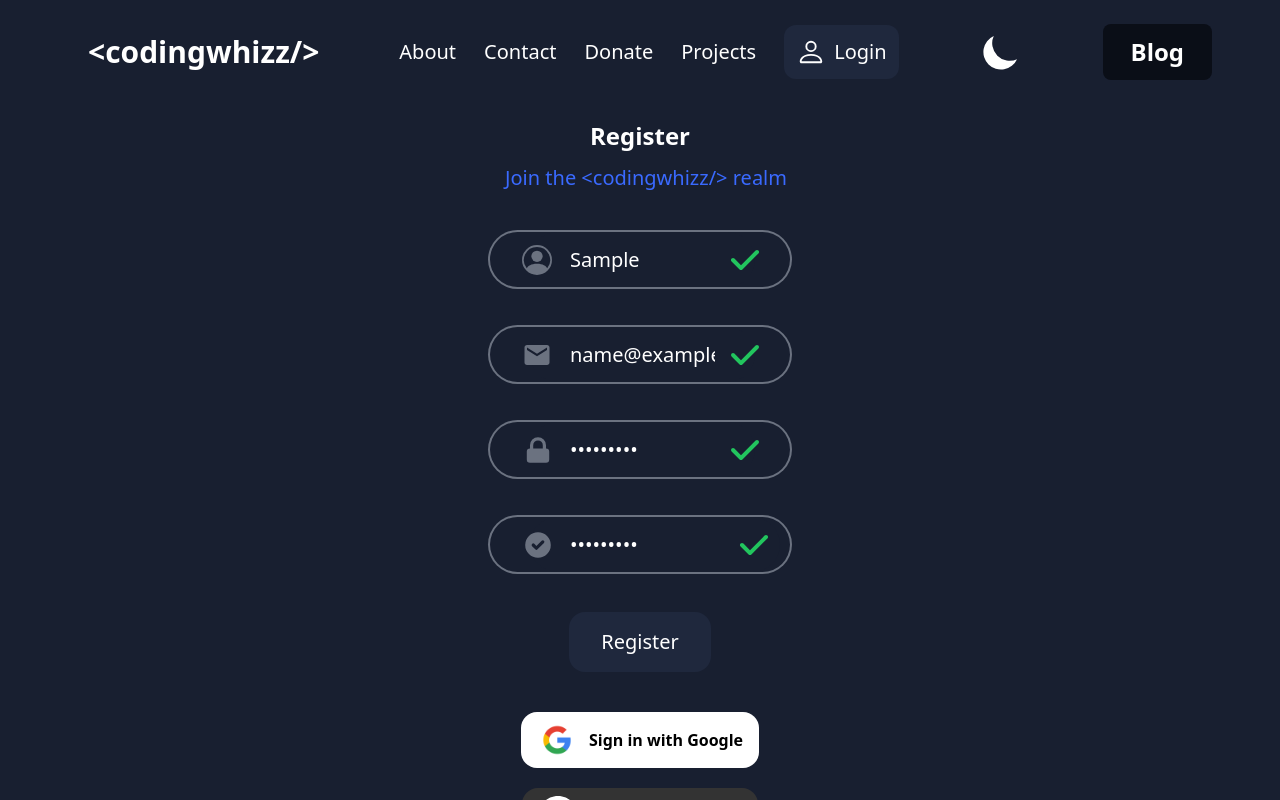
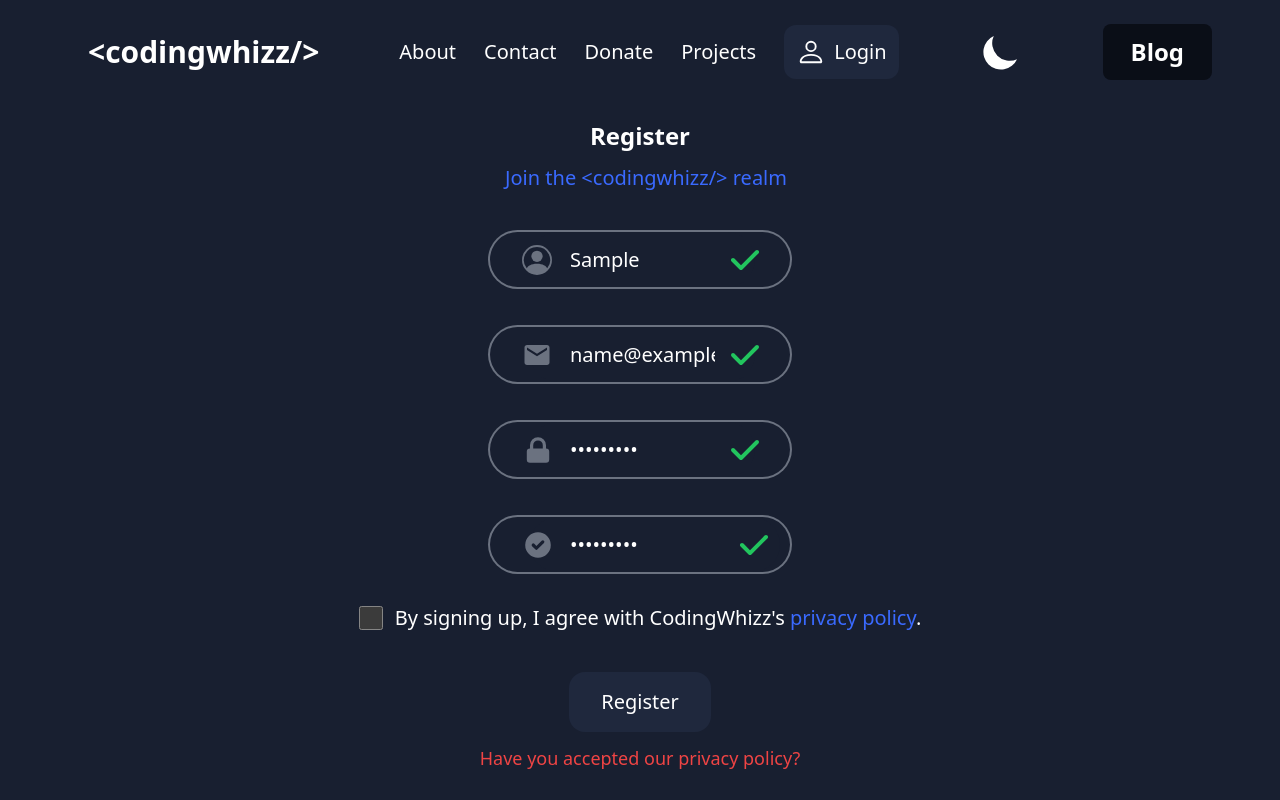
Before and after one commit to badma025/codingwhizz, a Next.js app: page /register in a window 1280 px wide. Both pictures are taken after typing "Sample", "name@example.com", "Sample123", "Sample123" into the empty fields and a click on the button "Register". Shown: the top 800 px of the page. Built offline with nearby package versions, Linux system fonts and the light colour scheme; no server answers.

Commit message:
update #13: updated error messages for /login and /register and added my photo on homepage

```diff
--- a/components/About/index.tsx
+++ b/components/About/index.tsx
@@ -1,25 +1,29 @@
 const About = () => {
   return (
     <div className="mt-20 pb-40" id="about">
-      <div className="flex flex-col xl:flex-row xl:space-x-5 items-center justify-center">
+      <div className="flex flex-col items-center justify-center xl:flex-row xl:space-x-5">
         <div>
-          <h1 className=" mx-20 text-3xl font-semibold xl:justify-start">About</h1>
+          <h1 className=" mx-20 text-3xl font-semibold xl:justify-start">
+            About
+          </h1>
         </div>
         <div className="mt-5 h-1 w-[200px]  rounded-full bg-[#646464]" />
       </div>
-      <div className="mx-20  flex flex-col items-center xl:flex-row xl:justify-evenly xl:space-x-7">
-        <div className=" mt-12 flex  md:text-left text-center text-lg  sm:text-xl xl:w-1/2 ">
+      <div className="mx-20  flex flex-col items-center xl:flex-row justify-center xl:justify-evenly xl:space-x-7">
+        <div className=" mt-12 flex  text-center text-lg sm:text-xl  md:text-left xl:w-1/2 ">
           <h2>
             Hello! My name is Alim and I enjoy creating things that live on the
             internet. My passion for web development sprouted at the age of 11,
-            after a computer science lesson on HTML and CSS. Since then, I’ve explored more
-            into the world of web development with technologies such as{' '}
-            <span className="text-[#3A66FF]">Next.js</span>,{' '}
+            after a computer science lesson on HTML and CSS. Since then, I’ve
+            explored more into the world of web development with technologies
+            such as <span className="text-[#3A66FF]">Next.js</span>,{' '}
             <span className="text-[#3A66FF]">Tailwind</span> and
             <span className="text-[#3A66FF]"> Firebase</span>.
           </h2>
         </div>
-        <div className="mt-10 h-40 w-40 bg-[#5FFF82]" />
+        <div className="mt-10 h-40 w-40">
+          <img className="rounded-xl" src="/me.JPG" alt="me" />
+        </div>
       </div>
     </div>
   )
--- a/components/Contact/index.tsx
+++ b/components/Contact/index.tsx
@@ -6,6 +6,7 @@ import { db } from '../../utils/firebase'
 
 const Contact = () => {
   const [isSubmitted, setIsSubmitted] = useState(false)
+  const [isSubmitting, setIsSubmitting] = useState(false)
   const formik = useFormik({
     initialValues: {
       name: '',
@@ -22,16 +23,19 @@ const Contact = () => {
         .required('Required'),
     }),
     async onSubmit(data, formikHelpers) {
+      setIsSubmitting(true)
       const payload = {
         name: data.name,
         email: data.email,
         message: data.message,
-        timestamp: serverTimestamp()
+        timestamp: serverTimestamp(),
       }
-      const messageCollectionRef = collection(db, "messages")
+      const messageCollectionRef = collection(db, 'messages')
       await addDoc(messageCollectionRef, payload)
 
       formikHelpers.resetForm()
+      setIsSubmitted(true)
+      setIsSubmitting(false)
     },
   })
 
@@ -76,7 +80,6 @@ const Contact = () => {
                 placeholder="Name"
                 onChange={formik.handleChange}
                 value={formik.values.name}
-                onBlur={formik.handleBlur}
                 id="name"
               />
               {formik.errors.name && formik.touched.name ? (
@@ -88,7 +91,6 @@ const Contact = () => {
                 placeholder="Email"
                 onChange={formik.handleChange}
                 value={formik.values.email}
-                onBlur={formik.handleBlur}
                 id="email"
               />
               {formik.errors.email && formik.touched.email ? (
@@ -100,7 +102,6 @@ const Contact = () => {
                 placeholder="Message"
                 onChange={formik.handleChange}
                 value={formik.values.message}
-                onBlur={formik.handleBlur}
                 id="message"
               />
 
@@ -113,6 +114,7 @@ const Contact = () => {
               <button
                 type="submit"
                 className="mx-auto mt-10 flex cursor-pointer items-center justify-center rounded-full bg-[#E0D7C2] px-6 py-4  text-2xl transition duration-300 ease-in-out hover:scale-110 dark:bg-[#1F283D]"
+                disabled={isSubmitting}
               >
                 Say Hello
               </button>
--- a/components/Login/index.tsx
+++ b/components/Login/index.tsx
@@ -14,6 +14,10 @@ const Login = () => {
   const passwordRef = useRef()
   const [user] = useAuthState(auth)
   const [isSubmitting, setIsSubmitting] = useState(false)
+
+  const [passwordError, setPasswordError] = useState(false)
+  const [emailError, setEmailError] = useState(false)
+  const [error, setError] = useState(false)
 
   const handleSubmit = async (e: any) => {
 
@@ -32,13 +36,13 @@ const Login = () => {
 
     } catch (error: any) {
       if (error.code === 'auth/wrong-password') {
-        alert('Error: Invalid password.')
+        setPasswordError(true)
       }
       if (error.code === "auth/invalid-email") {
-        alert("Error: Invalid email")
+        setEmailError(true)
       }
       else {
-        alert("Error: Invalid email and password.")
+        setError(true)
       }
     }
     setIsSubmitting(false)
@@ -80,6 +84,22 @@ const Login = () => {
       >
         <h2 className="text-xl">Login</h2>
       </button>
+
+      {passwordError && (
+        <div className="sm:text-md mt-2 flex items-center justify-center text-sm text-red-500 md:text-lg ">
+          <h2>Incorrect password. Please try again.</h2>
+        </div>
+      )}
+      {emailError && (
+        <div className=" sm:text-md mt-2 flex items-center justify-center text-sm text-red-500 md:text-lg ">
+          <h2>Incorrect email. Please try again.</h2>
+        </div>
+      )}
+      {error && (
+        <div className=" sm:text-md mt-2 flex items-center justify-center text-sm text-red-500 md:text-lg ">
+          <h2>Error. Please try again.</h2>
+        </div>
+      )}
     </div>
   )
 }
--- a/components/RegisterComponent/index.tsx
+++ b/components/RegisterComponent/index.tsx
@@ -10,17 +10,20 @@ import { MdEmail } from 'react-icons/md'
 import * as Yup from 'yup'
 import { useFormik } from 'formik'
 import { auth, db } from '../../utils/firebase'
-import {
-  createUserWithEmailAndPassword,
-  updateProfile,
-} from 'firebase/auth'
+import { createUserWithEmailAndPassword, updateProfile } from 'firebase/auth'
 import { useRouter } from 'next/router'
 import { useRecoilState } from 'recoil'
 import { isSubmittedState } from '../../atoms'
 import { useAuthState } from 'react-firebase-hooks/auth'
 
 const RegisterComponent = () => {
+  const [checked, setChecked] = useState(false)
+  const [emailError, setEmailError] = useState(false)
+  const [checkedError, setCheckedError] = useState(false)
+
   const [isSubmitted, setIsSubmitted] = useRecoilState(isSubmittedState)
+  const [isSubmitting, setIsSubmitting] = useState(false)
+
   const [user] = useAuthState(auth)
   const router = useRouter()
   const formik = useFormik({
@@ -43,27 +46,29 @@ const RegisterComponent = () => {
         .oneOf([Yup.ref('password'), null], 'Passwords must match'),
     }),
     async onSubmit(data, formikHelpers) {
+      setIsSubmitting(true)
+
+      if (!checked) {
+        setCheckedError(true)
+      }
 
       try {
         await createUserWithEmailAndPassword(auth, data.email, data.password)
-
       } catch (error: any) {
         if (error.code === 'auth/email-already-in-use') {
-         alert('Error: Email aready in use.')
+          setEmailError(true)
         }
       }
 
+      //  @ts-ignore
+      await updateProfile(auth.currentUser, {
+        displayName: data.username,
+      })
+      formikHelpers.resetForm()
 
-
-     //  @ts-ignore
-     await updateProfile(auth.currentUser, {
-           displayName: data.username
-      })
-     formikHelpers.resetForm()
-     setIsSubmitted(true)
-   },
-
-
+      setIsSubmitted(true)
+      setIsSubmitting(false)
+    },
   })
   return (
     <div>
@@ -186,13 +191,54 @@ const RegisterComponent = () => {
           </div>
         </label>
 
+        <div className="mx-10 mt-8 flex items-center justify-center  space-x-3   text-sm sm:mx-0 md:text-xl  ">
+          <input
+            type="checkbox"
+            checked={checked}
+            onChange={(e) => setChecked(e.target.checked)}
+            name=""
+            id="checkbox"
+            className=" h-3 w-3 md:h-6 md:w-6"
+            height={20}
+            width={20}
+          />
+          <h2>
+            By signing up, I agree with CodingWhizz's{' '}
+            <span
+              // @ts-ignore
+              onClick={() =>
+                router.push('https://codingwhizz.org/privacy-policy')
+              }
+              className="cursor-pointer text-[#3A6AFF]"
+            >
+              privacy policy
+            </span>
+            .
+          </h2>
+        </div>
+
         <button
+          disabled={isSubmitting}
           type="submit"
           className="mt-10 rounded-2xl bg-[#1f283d] px-6 py-3  transition duration-300 hover:scale-110 md:px-8 md:py-4"
         >
           <h2 className="text-sm md:text-xl">Register</h2>
         </button>
       </form>
+
+       <div className='mb-5 mt-3'>
+
+      {checkedError && (
+        <div className="sm:text-md mt-2 flex items-center justify-center text-sm text-red-500 md:text-lg ">
+          <h2>Have you accepted our privacy policy?</h2>
+        </div>
+      )}
+      {emailError && (
+        <div className=" sm:text-md mt-2 flex items-center justify-center text-sm text-red-500 md:text-lg ">
+          <h2>Email already in use. Please try again with a different email</h2>
+        </div>
+      )}
+       </div>
     </div>
   )
 }
```
Also changed, not shown: public/me.JPG (added).
